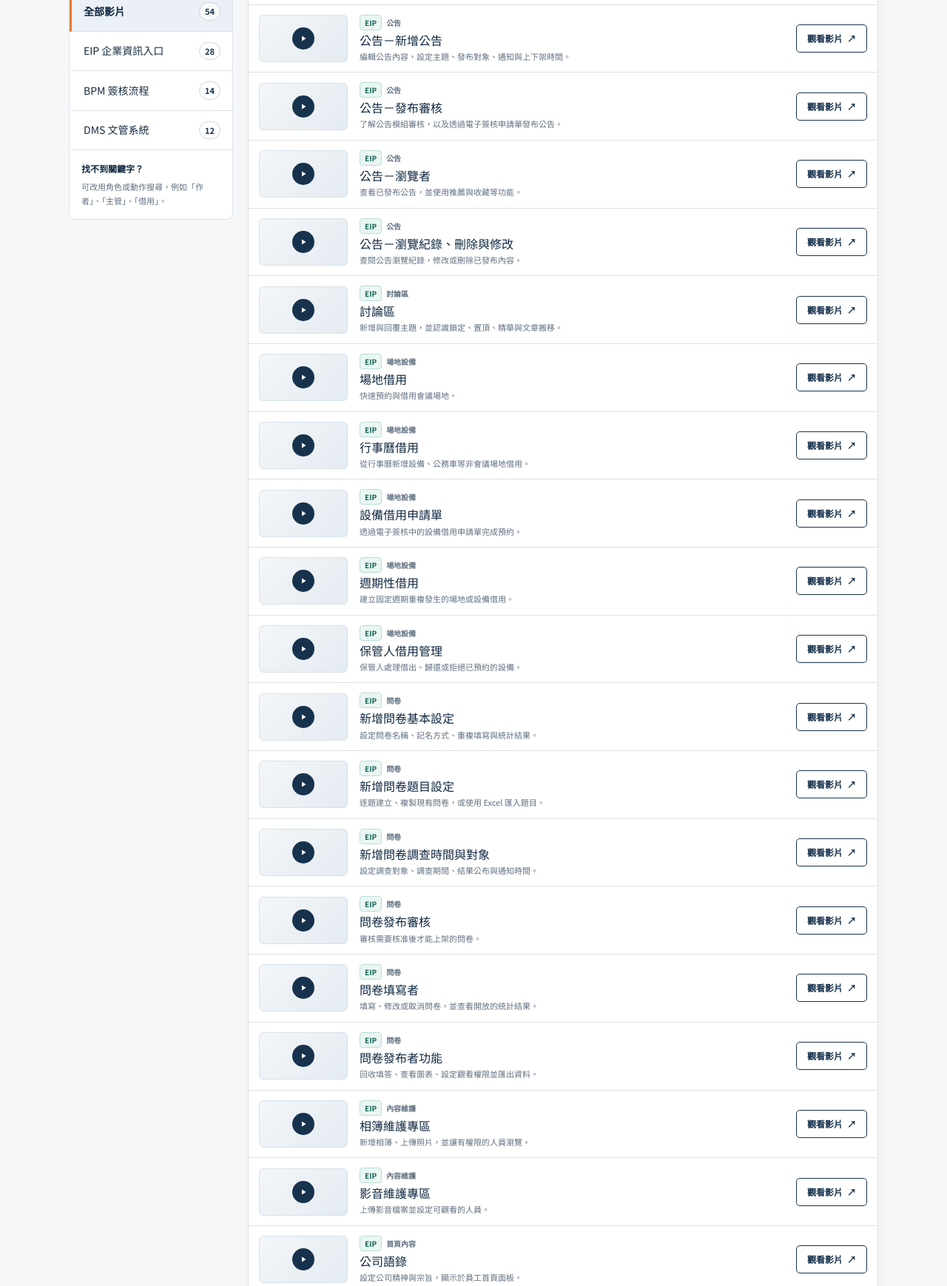
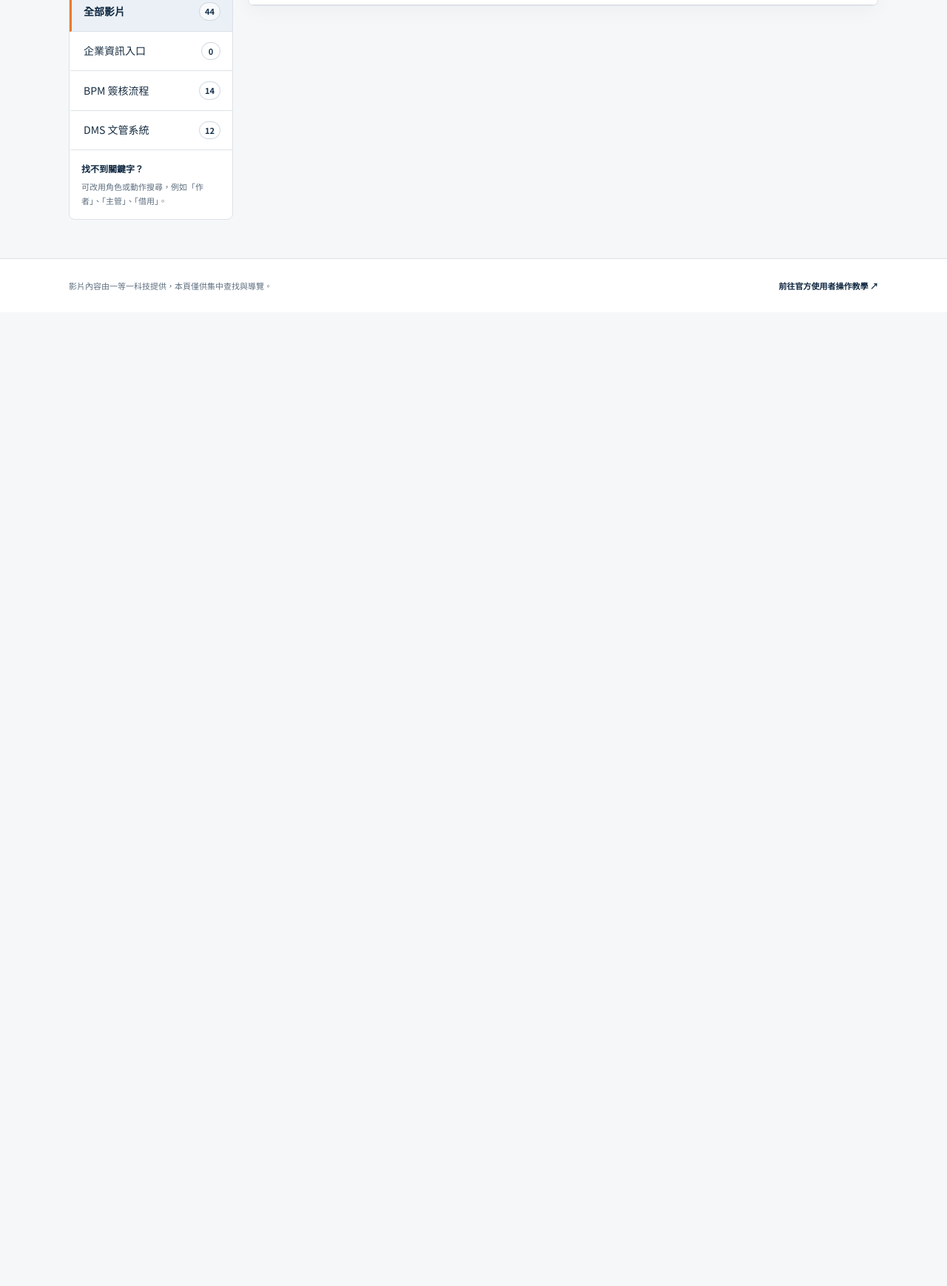
Before and after one commit to C44ationmis/eip-video-guide, a plain HTML site: page index.html in a window 1280 px wide. Shown: the part 410-2148 px from the top of the page at 74% size. After the commit the page ends 832 px from the top, so only its background shows below. Drawn offline with Linux system fonts and the light colour scheme.

Commit message:
Update index.html

```diff
--- a/index.html
+++ b/index.html
@@ -142,7 +142,7 @@
     <aside>
       <div class="side-title">系統分類</div>
       <button class="cat" data-sys="ALL" aria-pressed="true">全部影片 <span class="pill" data-c="ALL"></span></button>
-      <button class="cat" data-sys="EIP" aria-pressed="false">EIP 企業資訊入口 <span class="pill" data-c="EIP"></span></button>
+      <button class="cat" data-sys="EIP" aria-pressed="false">企業資訊入口 <span class="pill" data-c="EIP"></span></button>
       <button class="cat" data-sys="BPM" aria-pressed="false">BPM 簽核流程 <span class="pill" data-c="BPM"></span></button>
       <button class="cat" data-sys="DMS" aria-pressed="false">DMS 文管系統 <span class="pill" data-c="DMS"></span></button>
       <div class="help">
@@ -176,34 +176,24 @@ const V = [
   // 格式：["系統(EIP/BPM/DMS)", "小分類", "影片標題", "YouTube 影片ID", "一句說明"],
   // YouTube 影片ID = youtu.be/ 後面那串，例如 https://youtu.be/atojgC2kS3k → atojgC2kS3k
   // 新增影片：複製一行改內容；刪除影片：整行刪掉（注意每行結尾的逗號）
-  ["EIP", "公告", "公告－新增公告", "atojgC2kS3k", "編輯公告內容，設定主題、發布對象、通知與上下架時間。"],
-  ["EIP", "公告", "公告－發布審核", "ZQsP26D1gms", "了解公告模組審核，以及透過電子簽核申請單發布公告。"],
-  ["EIP", "公告", "公告－瀏覽者", "41PbSFFS6iQ", "查看已發布公告，並使用推薦與收藏等功能。"],
-  ["EIP", "公告", "公告－瀏覽紀錄、刪除與修改", "rycy7tEFUGA", "查閱公告瀏覽紀錄，修改或刪除已發布內容。"],
-  ["EIP", "討論區", "討論區", "7sdRv5868cY", "新增與回覆主題，並認識鎖定、置頂、精華與文章搬移。"],
-  ["EIP", "場地設備", "場地借用", "N9eeUiA312k", "快速預約與借用會議場地。"],
-  ["EIP", "場地設備", "行事曆借用", "0hgMoKOA55g", "從行事曆新增設備、公務車等非會議場地借用。"],
-  ["EIP", "場地設備", "設備借用申請單", "CuMnC8xA7mI", "透過電子簽核中的設備借用申請單完成預約。"],
-  ["EIP", "場地設備", "週期性借用", "fquRX1Mwc9U", "建立固定週期重複發生的場地或設備借用。"],
-  ["EIP", "場地設備", "保管人借用管理", "UZepDTJOlKI", "保管人處理借出、歸還或拒絕已預約的設備。"],
-  ["EIP", "問卷", "新增問卷基本設定", "cRxyYqHFXNY", "設定問卷名稱、記名方式、重複填寫與統計結果。"],
-  ["EIP", "問卷", "新增問卷題目設定", "YebK2_Kdvn8", "逐題建立、複製現有問卷，或使用 Excel 匯入題目。"],
-  ["EIP", "問卷", "新增問卷調查時間與對象", "Q_3ng0-Cwv8", "設定調查對象、調查期間、結果公布與通知時間。"],
-  ["EIP", "問卷", "問卷發布審核", "OA-VpGx7V1U", "審核需要核准後才能上架的問卷。"],
-  ["EIP", "問卷", "問卷填寫者", "I_fSdT_7_s0", "填寫、修改或取消問卷，並查看開放的統計結果。"],
-  ["EIP", "問卷", "問卷發布者功能", "Kb284mtJKAQ", "回收填答、查看圖表、設定觀看權限並匯出資料。"],
-  ["EIP", "內容維護", "相簿維護專區", "gBXld7eeImo", "新增相簿、上傳照片，並讓有權限的人員瀏覽。"],
-  ["EIP", "內容維護", "影音維護專區", "NztrbceNZr0", "上傳影音檔案並設定可觀看的人員。"],
-  ["EIP", "首頁內容", "公司語錄", "i6J3aG-mwkc", "設定公司精神與宗旨，顯示於員工首頁面板。"],
-  ["EIP", "首頁內容", "活動看板", "qJ8NgIJqUqI", "以圖片輪播方式，在首頁面板傳達活動內容。"],
-  ["EIP", "行事曆", "行事曆－新增工作與備忘", "RLIi5x9sWB8", "新增工作及備忘，並在日、週、月檢視中維護。"],
-  ["EIP", "行事曆", "行事曆－新增交辦", "_PJNMscNM4E", "交辦工作、回報進度，並由交辦人進行完成審核。"],
-  ["EIP", "行事曆", "行事曆－新增會議", "EQm1RsqjB78", "發起會議、邀請回覆並維護會議紀錄。"],
-  ["EIP", "行事曆", "查看與維護他人行事曆", "IqNPy7iIstI", "查看他人行程，或在具備權限時協助維護。"],
-  ["EIP", "行事曆", "組織行事曆", "f4H7QIiAe1s", "維護公司與部門事件，以及國定假日。"],
-  ["EIP", "行事曆", "個人行事曆連結", "883a3ZAqwh0", "與 Google、Office 365、Outlook、iCloud 等行事曆同步。"],
-  ["EIP", "個人工具", "公事包", "Bqige7EF-Io", "存放常用檔案，並視權限分享給同仁下載。"],
-  ["EIP", "個人工具", "客戶資料庫", "5MP-2vWjnyM", "新增與查詢客戶資料。"],
+  ["公告", "公告－新增公告", "atojgC2kS3k", "編輯公告內容，設定主題、發布對象、通知與上下架時間。"],
+  ["公告", "公告－發布審核", "ZQsP26D1gms", "了解公告模組審核，以及透過電子簽核申請單發布公告。"],
+  ["公告", "公告－瀏覽者", "41PbSFFS6iQ", "查看已發布公告，並使用推薦與收藏等功能。"],
+  ["公告", "公告－瀏覽紀錄、刪除與修改", "rycy7tEFUGA", "查閱公告瀏覽紀錄，修改或刪除已發布內容。"],
+  ["討論區", "討論區", "7sdRv5868cY", "新增與回覆主題，並認識鎖定、置頂、精華與文章搬移。"],
+  ["場地設備", "場地借用", "N9eeUiA312k", "快速預約與借用會議場地。"],
+  ["場地設備", "行事曆借用", "0hgMoKOA55g", "從行事曆新增設備、公務車等非會議場地借用。"],
+  ["場地設備", "設備借用申請單", "CuMnC8xA7mI", "透過電子簽核中的設備借用申請單完成預約。"],
+  ["場地設備", "週期性借用", "fquRX1Mwc9U", "建立固定週期重複發生的場地或設備借用。"],
+  ["場地設備", "保管人借用管理", "UZepDTJOlKI", "保管人處理借出、歸還或拒絕已預約的設備。"],
+  ["內容維護", "影音維護專區", "NztrbceNZr0", "上傳影音檔案並設定可觀看的人員。"],
+  ["首頁內容", "活動看板", "qJ8NgIJqUqI", "以圖片輪播方式，在首頁面板傳達活動內容。"],
+  ["行事曆", "行事曆－新增工作與備忘", "RLIi5x9sWB8", "新增工作及備忘，並在日、週、月檢視中維護。"],
+  ["行事曆", "行事曆－新增交辦", "_PJNMscNM4E", "交辦工作、回報進度，並由交辦人進行完成審核。"],
+  ["行事曆", "行事曆－新增會議", "EQm1RsqjB78", "發起會議、邀請回覆並維護會議紀錄。"],
+  ["行事曆", "查看與維護他人行事曆", "IqNPy7iIstI", "查看他人行程，或在具備權限時協助維護。"],
+  ["行事曆", "組織行事曆", "f4H7QIiAe1s", "維護公司與部門事件，以及國定假日。"],
+  ["行事曆", "個人行事曆連結", "883a3ZAqwh0", "與 Google、Office 365、Outlook、iCloud 等行事曆同步。"],
   ["BPM", "申請者", "1-1 申請者－申請表單", "Z1fy31hQnRk", "找到需要申請的表單並開始填寫。"],
   ["BPM", "申請者", "1-2 申請者－填寫表單", "DyYHbYrDMy8", "填寫與送出表單，或代理他人填寫後送簽。"],
   ["BPM", "申請者", "1-3 申請者－查詢表單", "eZRykoSkM-w", "查詢本人或代理送審的表單，並使用作廢、取回與列印。"],
```
